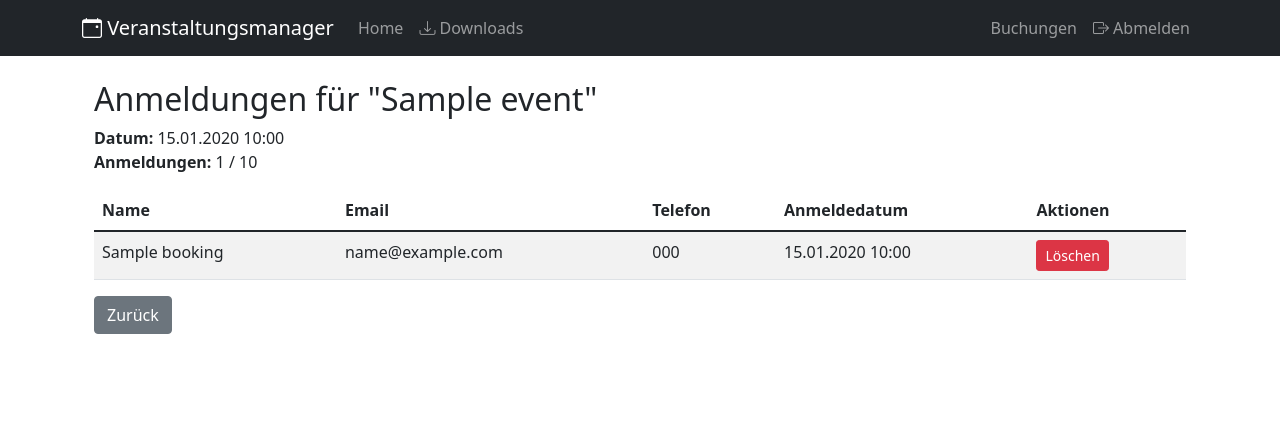
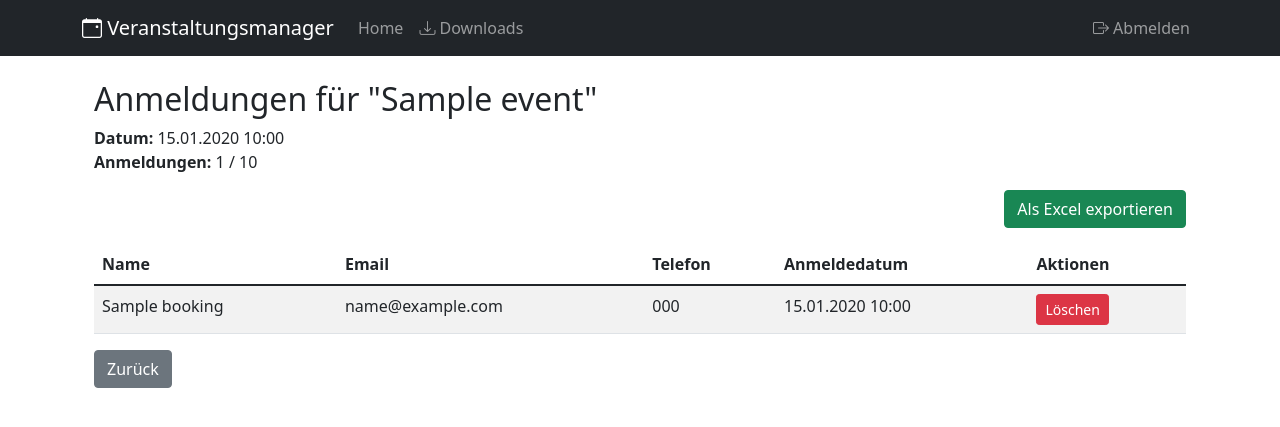
Before and after one commit to hanse-dev/eventbocker, a Flask app: page /event/1/registrations in a window 1280 px wide. Shown: the top 427 px of the page. Run offline with Flask 3, Linux system fonts and the light colour scheme; a user stored in the database is signed in; tables that the repository leaves empty hold one stand-in row (values such as "Sample post"); some libraries are stand-ins or nearby versions.

Commit message:
feat: Add Excel export for event registrations and improve Docker config
- Add Excel export feature for event registrations with event date in filename
- Add export button to admin event list for quick access
- Remove non-functional "Buchungen" navbar item
- Fix Docker configuration to start without waiting for debugger
- Enable auto-reload in development mode
- Fix port conflict issues with debugpy

```diff
--- a/app/routes/main.py
+++ b/app/routes/main.py
@@ -1,10 +1,12 @@
-from flask import Blueprint, render_template, redirect, url_for, flash, request, jsonify, current_app
+from flask import Blueprint, render_template, redirect, url_for, flash, request, jsonify, current_app, send_file
 from flask_login import login_required, current_user
 from ..models.models import Event, Booking, db
 from datetime import datetime, timezone
 from sqlalchemy import text
 from ..utils.email import send_event_registration_confirmation, send_admin_registration_notification
 import traceback
+import io
+from openpyxl import Workbook
 
 bp = Blueprint('main', __name__)
 
@@ -244,6 +246,50 @@ def view_registrations(event_id):
     bookings = Booking.query.filter_by(event_id=event_id).order_by(Booking.created_at.desc()).all()
     return render_template('registrations.html', event=event, bookings=bookings)
 
+@bp.route('/event/<int:event_id>/export')
+@login_required
+def export_registrations(event_id):
+    """Export event registrations as Excel file."""
+    # Ensure user is admin
+    if not current_user.is_admin:
+        flash('Zugriff verweigert. Sie benötigen Administratorrechte.', 'danger')
+        return redirect(url_for('main.index'))
+
+    event = Event.query.get_or_404(event_id)
+    bookings = Booking.query.filter_by(event_id=event_id).order_by(Booking.created_at.desc()).all()
+
+    # Create a workbook and select the active worksheet
+    workbook = Workbook()
+    worksheet = workbook.active
+    worksheet.title = "Registrierungen"
+
+    # Add headers
+    headers = ["Name", "Telefonnummer", "E-Mail"]
+    for col_num, header in enumerate(headers, 1):
+        worksheet.cell(row=1, column=col_num, value=header)
+
+    # Add data
+    for row_num, booking in enumerate(bookings, 2):
+        worksheet.cell(row=row_num, column=1, value=booking.name)
+        worksheet.cell(row=row_num, column=2, value=booking.phone)
+        worksheet.cell(row=row_num, column=3, value=booking.email)
+
+    # Create a BytesIO object to store the Excel file
+    excel_file = io.BytesIO()
+    workbook.save(excel_file)
+    excel_file.seek(0)
+
+    # Generate a filename with the event date in YYYY-MM-DD format
+    event_date_str = event.date.strftime('%Y-%m-%d')
+    filename = f"{event_date_str}-Anmeldungen.xlsx"
+
+    return send_file(
+        excel_file,
+        as_attachment=True,
+        download_name=filename,
+        mimetype='application/vnd.openxmlformats-officedocument.spreadsheetml.sheet'
+    )
+
 @bp.route('/booking/<int:booking_id>/delete', methods=['POST'])
 @login_required
 def delete_booking(booking_id):
--- a/app/templates/_admin_event_list.html
+++ b/app/templates/_admin_event_list.html
@@ -57,6 +57,11 @@
                            title="Teilnehmer">
                             <i class="bi bi-people"></i>
                         </a>
+                        <a href="{{ url_for('main.export_registrations', event_id=event.id) }}"
+                           class="btn btn-sm btn-outline-success px-2"
+                           title="Anmeldungen exportieren">
+                            <i class="bi bi-file-excel"></i>
+                        </a>
                         <form action="{{ url_for('main.toggle_visibility', event_id=event.id) }}" method="POST">
                             <button type="submit" class="btn btn-sm btn-outline-secondary px-2"
                                     title="{% if event.is_visible %}Verstecken{% else %}Zeigen{% endif %}">
--- a/app/templates/base.html
+++ b/app/templates/base.html
@@ -26,9 +26,6 @@
                 </ul>
                 <ul class="navbar-nav ms-auto">
                     {% if current_user.is_authenticated %}
-                    <li class="nav-item">
-                        <a class="nav-link" href="{{ url_for('bookings.list_bookings') }}">Buchungen</a>
-                    </li>
                     <li class="nav-item">
                         <a class="nav-link" href="{{ url_for('auth.logout') }}">
                             <i class="bi bi-box-arrow-right"></i> Abmelden
--- a/app/templates/registrations.html
+++ b/app/templates/registrations.html
@@ -9,6 +9,11 @@
     </p>
 
     {% if bookings %}
+    <div class="d-flex justify-content-end mb-3">
+        <a href="{{ url_for('main.export_registrations', event_id=event.id) }}" class="btn btn-success">
+            <i class="fas fa-file-excel"></i> Als Excel exportieren
+        </a>
+    </div>
     <div class="table-responsive">
         <table class="table table-striped">
             <thead>
--- a/docker-compose.override.yml
+++ b/docker-compose.override.yml
@@ -17,5 +17,6 @@ services:
       - PYDEVD_DISABLE_FILE_VALIDATION=1
       - SECRET_KEY=dev-secret-key
       - DATABASE_URL=sqlite:////app/instance/data.db
+      - PYTHONBREAKPOINT=debugpy.breakpoint
     entrypoint: []
-    command: ["python", "-Xfrozen_modules=off", "-m", "debugpy", "--listen", "0.0.0.0:5678", "--wait-for-client", "-m", "flask", "run", "--host", "0.0.0.0", "--port", "5001", "--no-debugger", "--no-reload"]
+    command: ["flask", "run", "--host", "0.0.0.0", "--port", "5001", "--no-debugger"]
--- a/requirements.txt
+++ b/requirements.txt
@@ -32,3 +32,4 @@ gunicorn==21.2.0
 # Utilities
 pytz==2023.3.post1
 python-dateutil==2.8.2
+openpyxl==3.1.2
```
